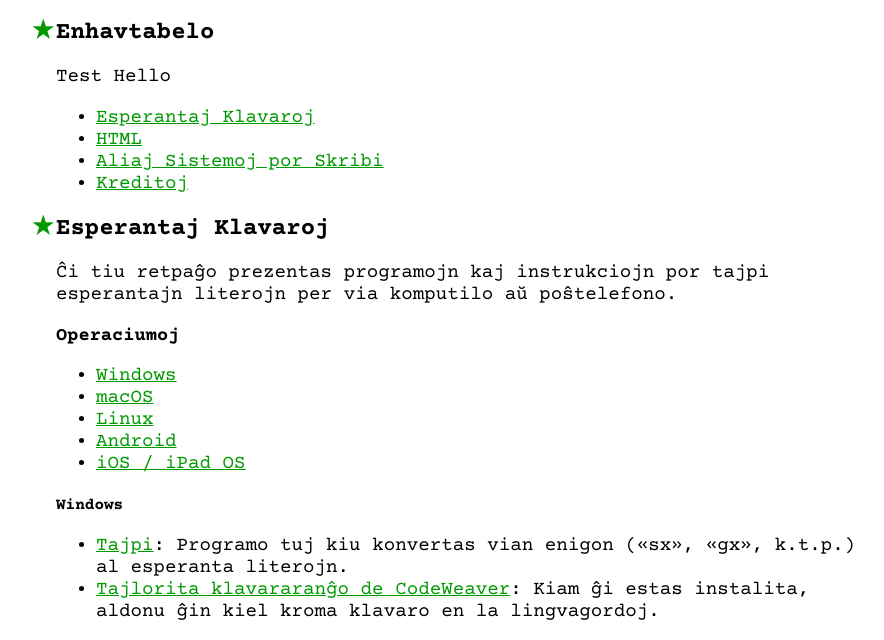
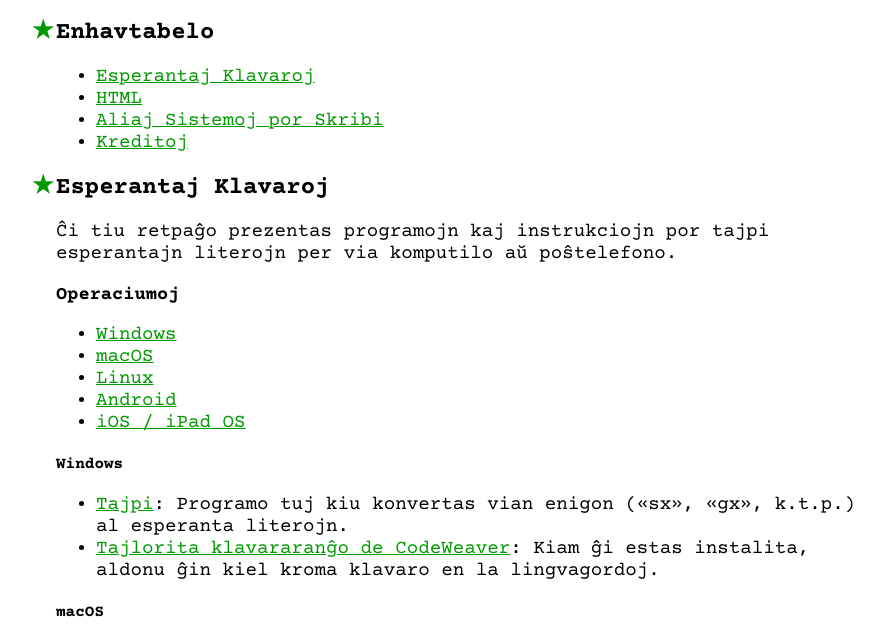
Before and after one commit to ashleytowner/shghertu, a website: page public/index.html in a window 1280 px wide. Shown: the part 92-732 px from the top of the page, without its empty margins (184-1068 px from the left). Drawn offline with nearby package versions, Linux system fonts and the light colour scheme.

Commit message:
another test

```diff
--- a/public/index.html
+++ b/public/index.html
@@ -19,7 +19,6 @@
     <h1>«<span id="keyboardname" tabindex="0">ŝĝertŭ</span>»</h1>
     <!-- <button onclick="toggle()">Riveli/Kaŝi la anglan</button> -->
     <h2>Enhavtabelo</h2>
-    <p>Test Hello</p>
     <ul>
       <li><a href="#klavaro">Esperantaj Klavaroj</a></li>
       <li><a href="#html">HTML</a></li>
```
